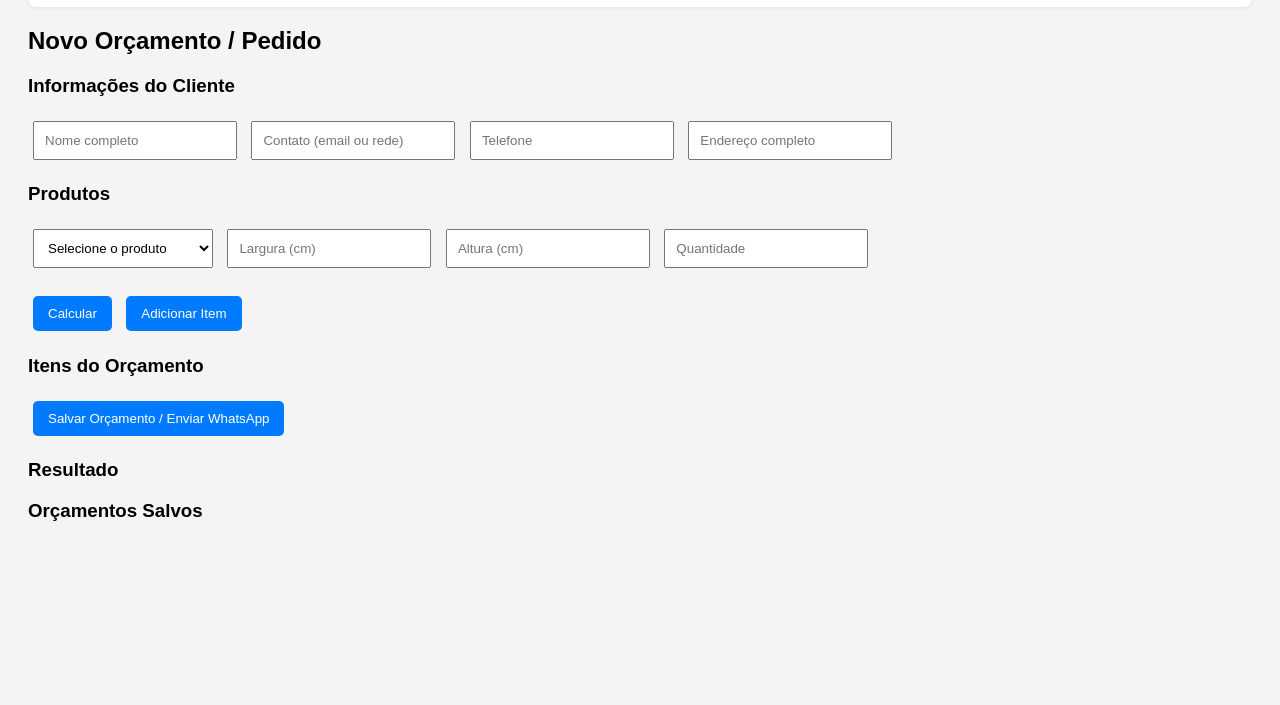
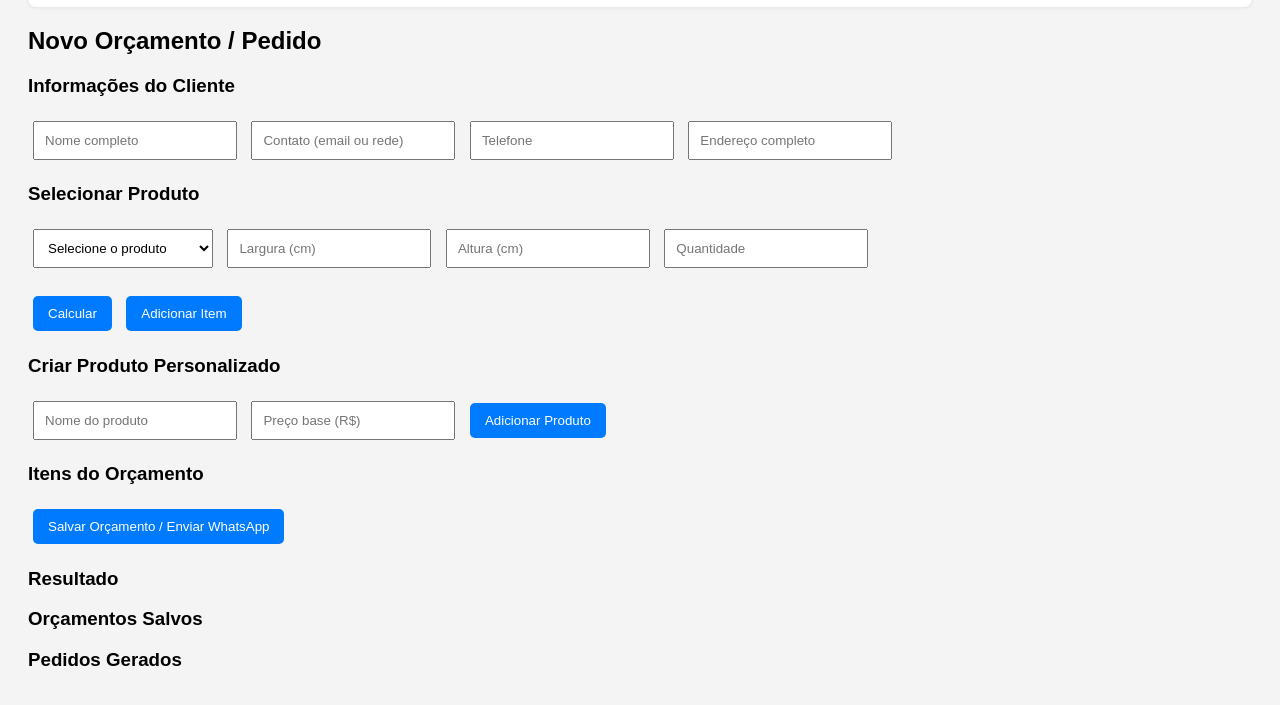
Before and after one commit to prestigecvisual/Apppedidos, a plain HTML site: page index.html in a window 1280 px wide. Shown: the part 123-828 px from the top of the page. Before the commit the page ends 800 px from the top, so only its background shows below. Drawn offline with Linux system fonts and the light colour scheme.

Commit message:
Update index.html

```diff
--- a/index.html
+++ b/index.html
@@ -29,8 +29,8 @@
   <input type="text" id="clienteEndereco" placeholder="Endereço completo">
 </section>
 
-<section class="pedido">
-  <h3>Produtos</h3>
+<section class="produto">
+  <h3>Selecionar Produto</h3>
   <select id="produto">
     <option value="">Selecione o produto</option>
   </select>
@@ -40,6 +40,13 @@
   <br><br>
   <button onclick="calcular()">Calcular</button>
   <button onclick="adicionarItem()">Adicionar Item</button>
+</section>
+
+<section class="produto-personalizado">
+  <h3>Criar Produto Personalizado</h3>
+  <input type="text" id="novoProdutoNome" placeholder="Nome do produto">
+  <input type="number" id="novoProdutoPreco" placeholder="Preço base (R$)">
+  <button onclick="adicionarProdutoPersonalizado()">Adicionar Produto</button>
 </section>
 
 <section class="itens">
@@ -57,6 +64,11 @@
   <div id="listaOrcamentos"></div>
 </section>
 
+<section class="pedidos">
+  <h3>Pedidos Gerados</h3>
+  <div id="listaPedidos"></div>
+</section>
+
 <script src="js/db.js"></script>
 <script src="js/app.js"></script>
 </body>
```
